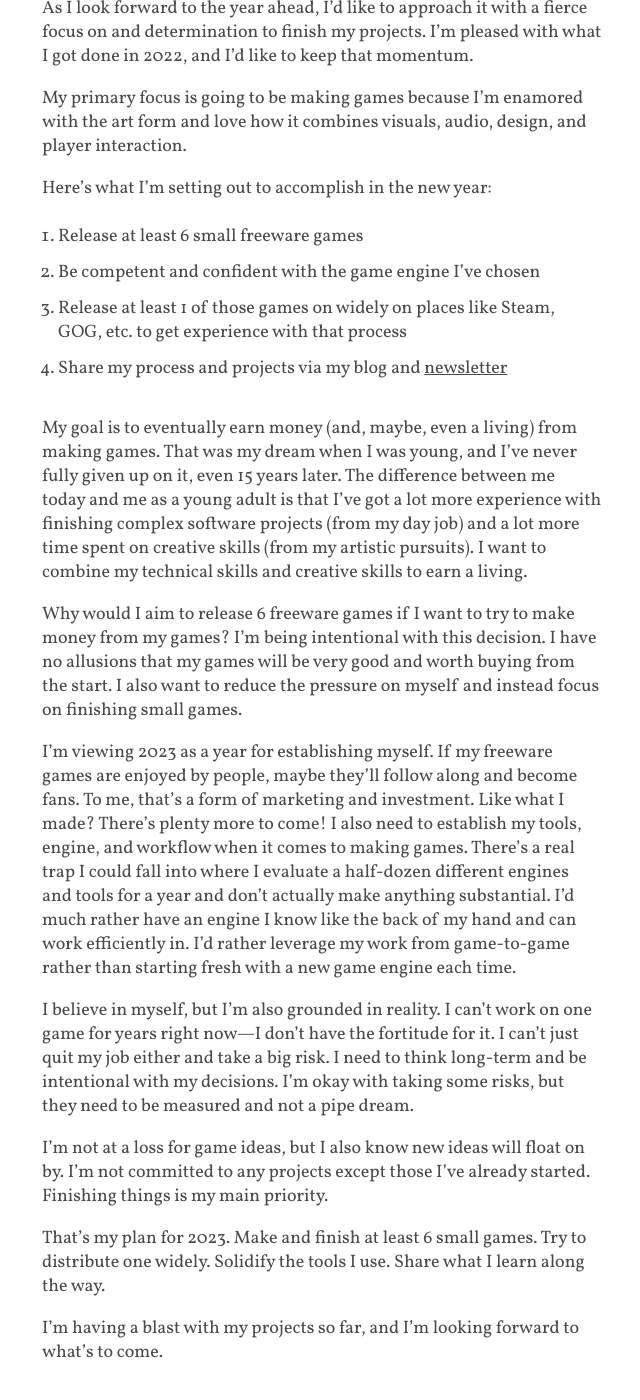
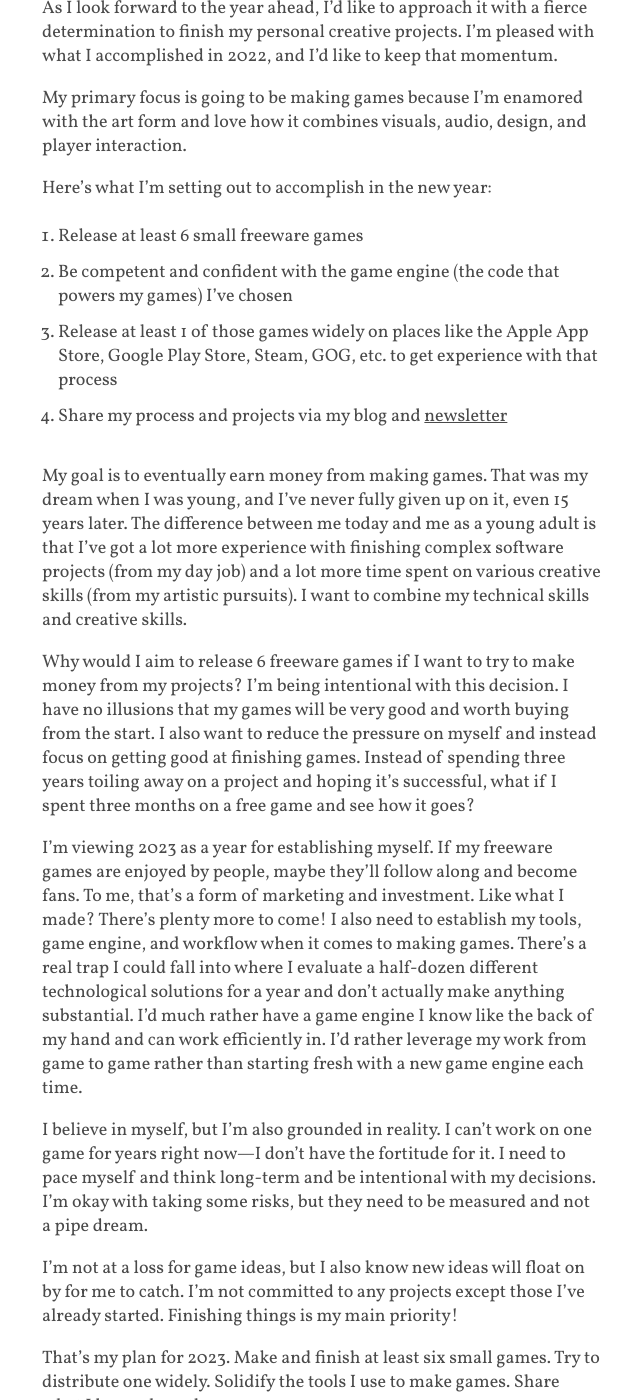
Before and after one commit to brettchalupa/brettchalupa.github.io, a Jekyll site: the page built from _posts/2023-01-03-creative-roadmap-for-2023.md, in a window 1280 px wide and 1400 px high, scrolled down 231 px. Shown: the whole window, without its empty margins (318-958 px from the left). Built offline with Jekyll 4.4.1, drawn with Linux system fonts in a browser that asks for light colours; some of the changed text lies outside the part shown.

Commit message:
blog: adjust 2023 roadmap

```diff
--- a/_posts/2023-01-03-creative-roadmap-for-2023.md
+++ b/_posts/2023-01-03-creative-roadmap-for-2023.md
@@ -8,27 +8,29 @@ tags:
 - creativity
 ---
 
-As I look forward to the year ahead, I’d like to approach it with a fierce focus on and determination to finish my projects. I’m pleased with what I got done in 2022, and I’d like to keep that momentum.
+As I look forward to the year ahead, I’d like to approach it with a fierce determination to finish my personal creative projects. I’m pleased with what I accomplished in 2022, and I’d like to keep that momentum.
 
 My primary focus is going to be making games because I’m enamored with the art form and love how it combines visuals, audio, design, and player interaction.
 
 Here’s what I’m setting out to accomplish in the new year:
 
 1. Release at least 6 small freeware games
-2. Be competent and confident with the game engine I’ve chosen
-3. Release at least 1 of those games on widely on places like Steam, GOG, etc. to get experience with that process
+2. Be competent and confident with the game engine (the code that powers my games) I’ve chosen
+3. Release at least 1 of those games widely on places like the Apple App Store, Google Play Store, Steam, GOG, etc. to get experience with that process
 4. Share my process and projects via my blog and [newsletter](https://buttondown.email/brettchalupa)
 
-My goal is to eventually earn money (and, maybe, even a living) from making games. That was my dream when I was young, and I’ve never fully given up on it, even 15 years later. The difference between me today and me as a young adult is that I’ve got a lot more experience with finishing complex software projects (from my day job) and a lot more time spent on creative skills (from my artistic pursuits). I want to combine my technical skills and creative skills to earn a living.
+My goal is to eventually earn money from making games. That was my dream when I was young, and I’ve never fully given up on it, even 15 years later. The difference between me today and me as a young adult is that I’ve got a lot more experience with finishing complex software projects (from my day job) and a lot more time spent on various creative skills (from my artistic pursuits). I want to combine my technical skills and creative skills.
 
-Why would I aim to release 6 freeware games if I want to try to make money from my games? I’m being intentional with this decision. I have no allusions that my games will be very good and worth buying from the start. I also want to reduce the pressure on myself and instead focus on finishing small games.
+Why would I aim to release 6 freeware games if I want to try to make money from my projects? I’m being intentional with this decision. I have no illusions that my games will be very good and worth buying from the start. I also want to reduce the pressure on myself and instead focus on getting good at finishing games. Instead of spending three years toiling away on a project and hoping it's successful, what if I spent three months on a free game and see how it goes?
 
-I’m viewing 2023 as a year for establishing myself. If my freeware games are enjoyed by people, maybe they’ll follow along and become fans. To me, that’s a form of marketing and investment. Like what I made? There’s plenty more to come! I also need to establish my tools, engine, and workflow when it comes to making games. There’s a real trap I could fall into where I evaluate a half-dozen different engines and tools for a year and don’t actually make anything substantial. I’d much rather have an engine I know like the back of my hand and can work efficiently in. I’d rather leverage my work from game-to-game rather than starting fresh with a new game engine each time.
+I’m viewing 2023 as a year for establishing myself. If my freeware games are enjoyed by people, maybe they’ll follow along and become fans. To me, that’s a form of marketing and investment. Like what I made? There’s plenty more to come! I also need to establish my tools, game engine, and workflow when it comes to making games. There’s a real trap I could fall into where I evaluate a half-dozen different technological solutions for a year and don’t actually make anything substantial. I’d much rather have a game engine I know like the back of my hand and can work efficiently in. I’d rather leverage my work from game to game rather than starting fresh with a new game engine each time.
 
-I believe in myself, but I’m also grounded in reality. I can’t work on one game for years right now—I don’t have the fortitude for it. I can’t just quit my job either and take a big risk. I need to think long-term and be intentional with my decisions. I’m okay with taking some risks, but they need to be measured and not a pipe dream.
+I believe in myself, but I’m also grounded in reality. I can’t work on one game for years right now—I don’t have the fortitude for it. I need to pace myself and think long-term and be intentional with my decisions. I’m okay with taking some risks, but they need to be measured and not a pipe dream.
 
-I’m not at a loss for game ideas, but I also know new ideas will float on by. I’m not committed to any projects except those I’ve already started. Finishing things is my main priority.
+I’m not at a loss for game ideas, but I also know new ideas will float on by for me to catch. I’m not committed to any projects except those I’ve already started. Finishing things is my main priority!
 
-That’s my plan for 2023. Make and finish at least 6 small games. Try to distribute one widely. Solidify the tools I use. Share what I learn along the way.
+That’s my plan for 2023. Make and finish at least six small games. Try to distribute one widely. Solidify the tools I use to make games. Share what I learn along the way.
 
-I’m having a blast with my projects so far, and I’m looking forward to what’s to come.
+I’m having a blast with my projects so far, and I’m looking forward to sharing them and what I learn.
+
+Thank you _so_ much for following along with my creative journey. Sharing what I've been working on can be a bit scary at times, so I'm grateful to be able to share this with ya'!
```
